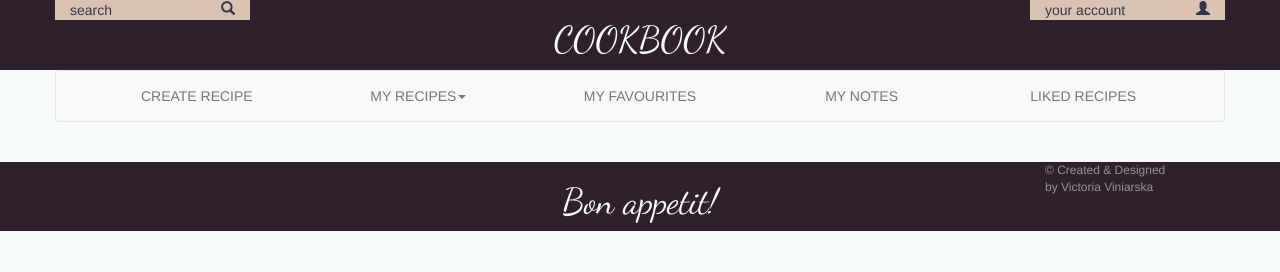
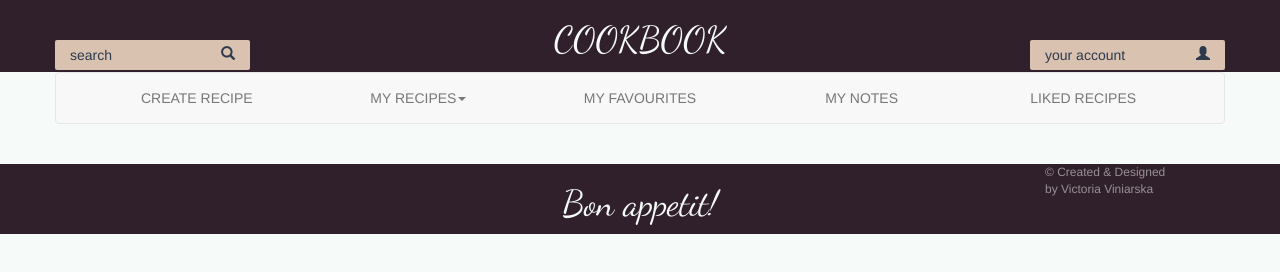
Before and after one commit to vvictoria/cookbook, a website: page index.html in a window 1280 px wide. Drawn offline with nearby package versions, Linux system fonts and the light colour scheme; some packages are replaced by stand-ins of ours; a script that the page names is missing; a web font is replaced by a local one.

Commit message:
fixed styles

```diff
--- a/index.html
+++ b/index.html
@@ -32,19 +32,22 @@
     <div class="header">
         <div class="container">
             <div class="row">
-                <div class="col-md-2 header__search">
-                    search
-                    <span class="glyphicon glyphicon-search" aria-hidden="true"></span>
+                <div class="col-md-2 header__search inline-table">
+                    <div class="cell">
+                        search
+                        <span class="glyphicon glyphicon-search" aria-hidden="true"></span>
+                    </div>
                 </div>
 
                 <h1 class="col-md-8 text-uppercase text-center">
                 	<a href="/">Cookbook</a>
                 </h1>
-                <div class="col-md-2 header__account">
-                    your account
-                    <span class="glyphicon glyphicon-user" aria-hidden="true"></span>
+                <div class="col-md-2 header__account inline-table">
+                    <div class="cell">
+                        your account
+                        <span class="glyphicon glyphicon-user" aria-hidden="true"></span>
+                    </div>
                 </div>
-
             </div>
         </div>
     </div>
--- a/styles/_styles.scss
+++ b/styles/_styles.scss
@@ -1,5 +1,8 @@
 body {
     background-color: $primary-color;
+    .inline-table {
+        display: inline-table;
+    }
     .table {
         display: table;
     }
@@ -19,8 +22,11 @@ body {
 }
 .header__search, .header__account {
     background-color: #d9c3b0;
-    //border-bottom: 1px solid #30202b;
     color: #2d394d;
+    margin-top: 40px;
+    margin-bottom: 2px;
+    border-radius: 2px;
+    height: 30px;
     span {
         float: right;
     }
@@ -39,6 +45,7 @@ body {
 
 .footer {
     margin-top: $spacing;
+    margin-bottom: 0;
     .author {
         color: rgba(255, 255, 255, .5);
         font-size: 12px;
@@ -77,7 +84,7 @@ body {
         bottom: $spacing;
         left: 0;
         z-index: 1;
-        padding-top: 40px;
+        padding-top: 30px;
         font-size: 16px;
     }
     .articles__first-row .article {
```
Also changed, not shown: css/main.css.
